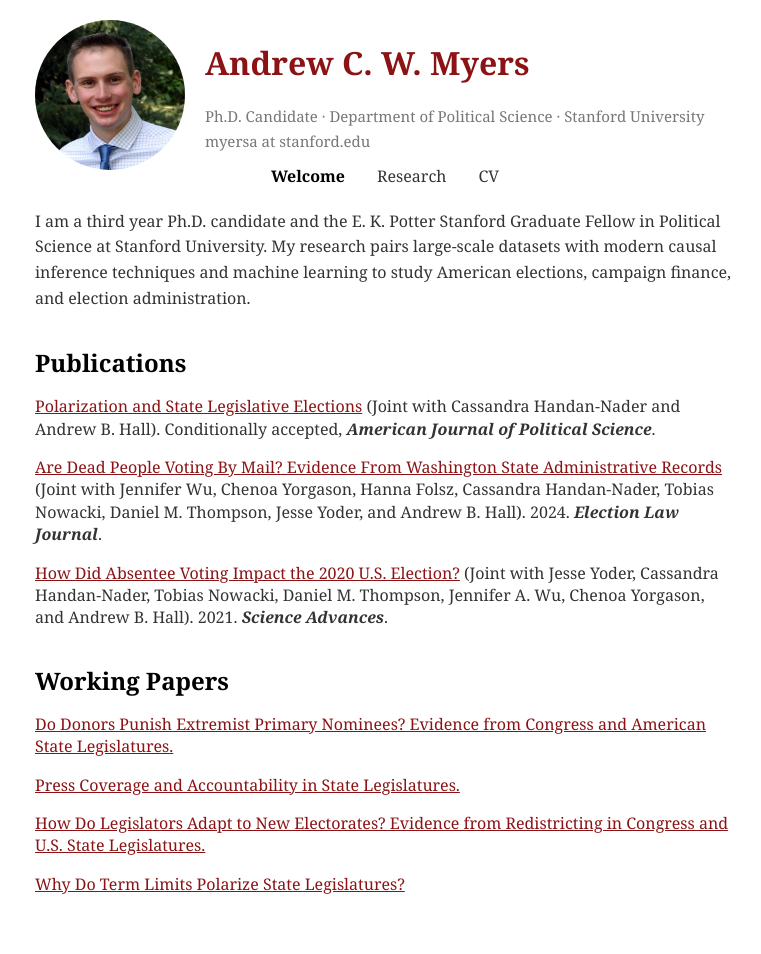
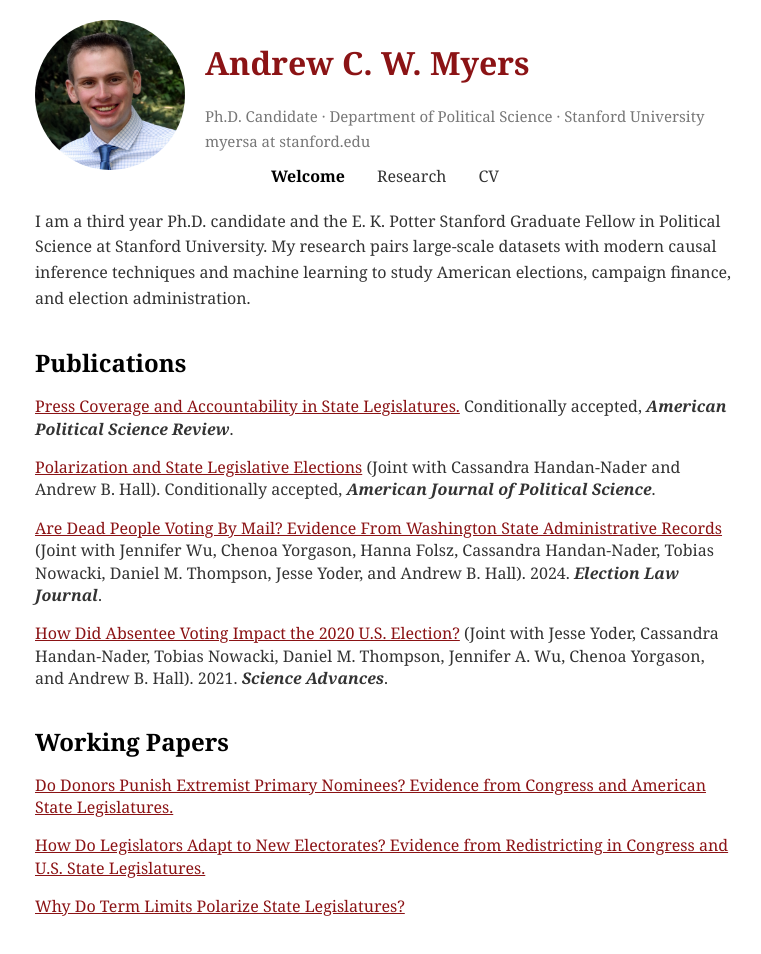
Before and after one commit to AndyMyersSkol/AndyMyersSkol.github.io, a Jekyll site: the page index.html, which Jekyll copies as it is, in a window 1280 px wide. Shown: the whole page, without its empty margins (255-1016 px from the left). Built offline with Jekyll 4.4.1, drawn with Linux system fonts in a browser that asks for light colours; before the commit the page ends 931 px from its top, so only the background shows below that.

Commit message:
Add news congruence pub

```diff
--- a/index.html
+++ b/index.html
@@ -48,6 +48,10 @@
 
     <div class="publication" id="research">
     <h2>Publications</h2>
+    <p>
+        <a target="_blank" class="bib" href="/documents/Myers_congruence.pdf">Press Coverage and Accountability in State Legislatures.</a> Conditionally accepted, <i><b>American Political Science Review</b></i>.
+      </p>
+
         <p>
         <a target="_blank" class="bib" href="/documents/handan-nader_myers_hall_polarization.pdf">Polarization and State Legislative Elections</a> (Joint with Cassandra Handan-Nader and Andrew B. Hall). Conditionally accepted, <i><b>American Journal of Political Science</b></i>.
       </p>
@@ -68,10 +72,6 @@
       </p>
 
         <p>
-        <a target="_blank" class="bib" href="/documents/Myers_congruence.pdf">Press Coverage and Accountability in State Legislatures.</a>
-      </p>
-
-        <p>
         <a target="_blank" class="bib" href="/documents/Myers_redistricting.pdf">How Do Legislators Adapt to New Electorates? Evidence from Redistricting in Congress and U.S. State Legislatures.</a>
       </p>
 
```
